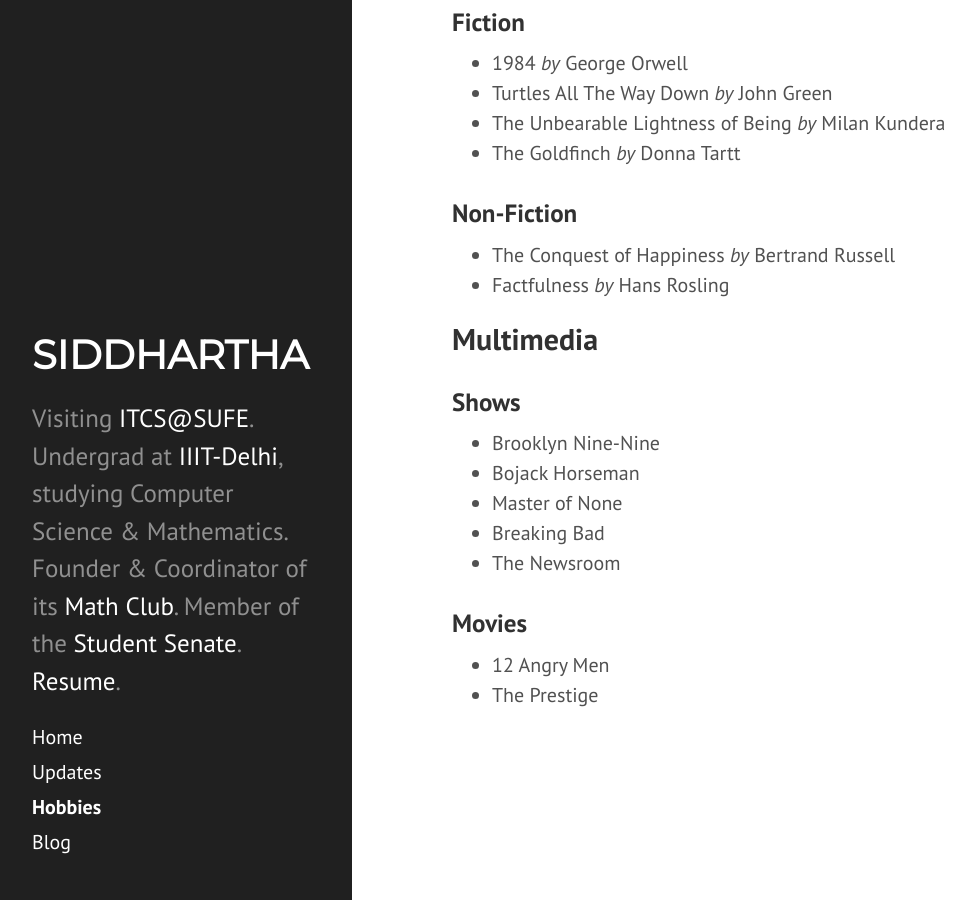
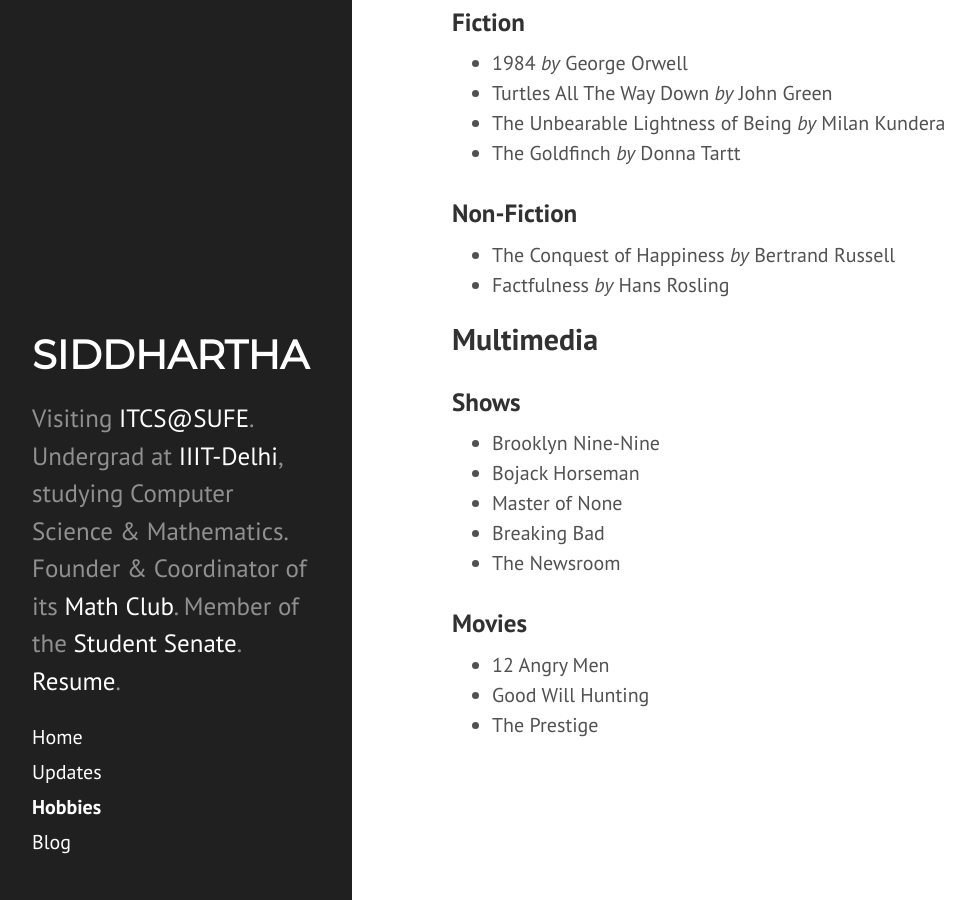
Before and after one commit to siddjai/siddjai.github.io, a Jekyll site: the page built from hobbies.html, in a window 1280 px wide and 900 px high, scrolled down 987 px. Shown: the whole window, without its empty margins (8-983 px from the left). Built offline with Jekyll 4.4.1, drawn with Linux system fonts in a browser that asks for light colours; nearby versions of some CDN libraries.

Commit message:
Update hobbies.html

```diff
--- a/hobbies.html
+++ b/hobbies.html
@@ -38,5 +38,6 @@
 <h3><a id="Movies_41"></a>Movies</h3>
 <ul>
 <li>12 Angry Men</li>
+<li>Good Will Hunting</li>
 <li>The Prestige</li>
 </ul>
```
